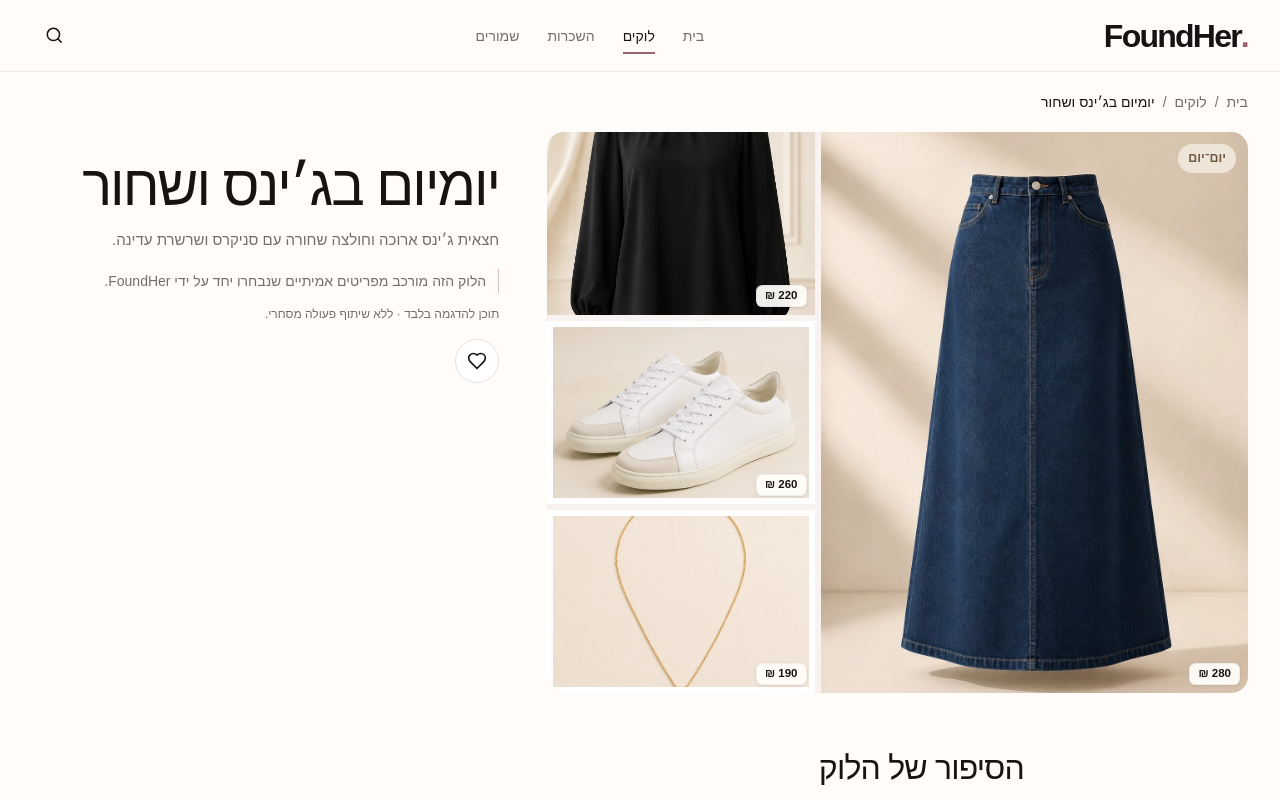
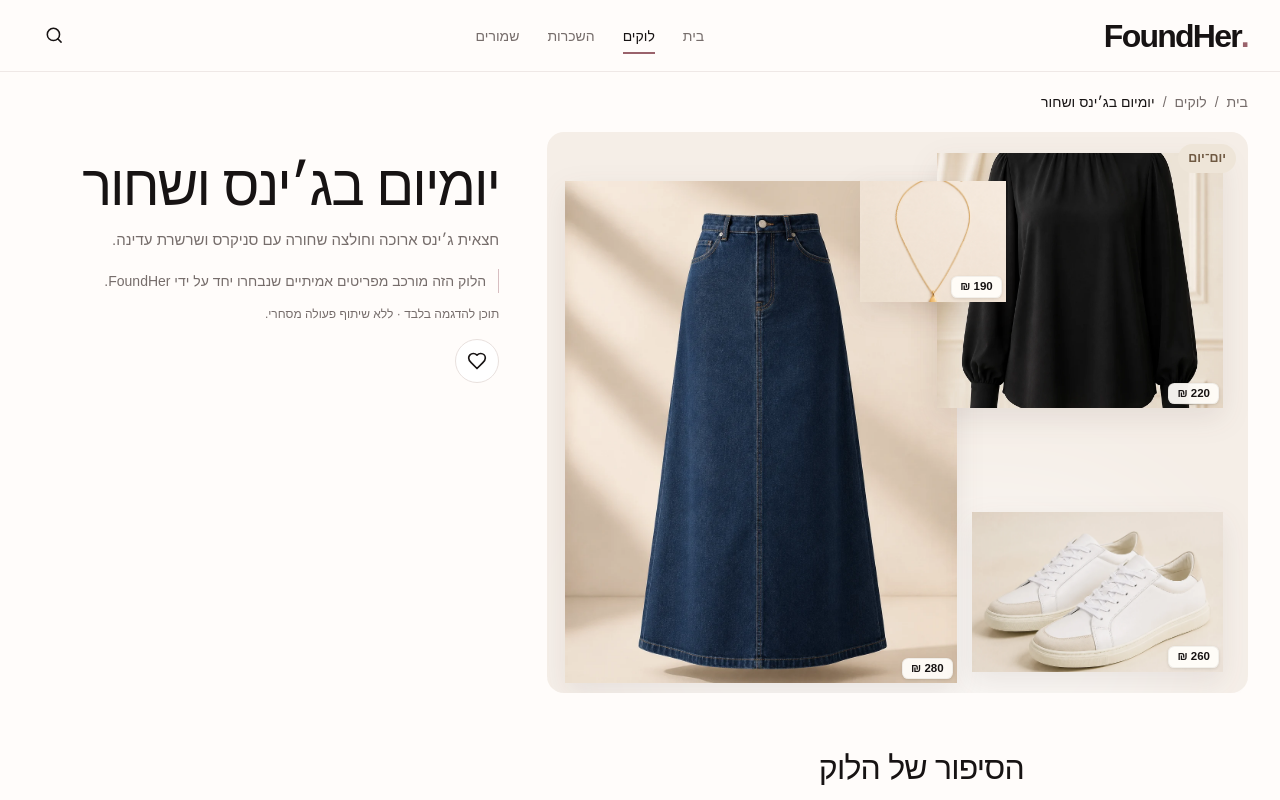
Before and after one commit to hodaya162/FoundHer, a Next.js app: page /looks/everyday-denim-and-black in a window 1280 px wide. Shown: the top 800 px of the page. Built offline with nearby package versions, Linux system fonts and the light colour scheme; no server answers.

Commit message:
feat: compose editorial Look moodboards

```diff
--- a/data/fixtures/looks.ts
+++ b/data/fixtures/looks.ts
@@ -25,16 +25,17 @@ export const looks = [
   {
     id: "look-natural-shabbat-layers",
     slug: "natural-shabbat-layers",
-    title: "שבת קיצית עדינה",
-    description: "שמלת שבת רכה עם נעליים ותכשיט בגוונים רגועים.",
-    story: "לוק שבת נשי שמחבר שמלה צנועה, נעלי סלינגבק ועגילי פנינה — כל פריט נשאר מוצג בתמונת המקור שלו.",
-    coverImage: { id: "natural-shabbat-cover", url: "/images/generated/looks/natural-shabbat-layers.webp", alt: "לוק שבת צנוע בגוונים טבעיים" },
+    title: "שבת קיצית בפרחים עדינים",
+    description: "חצאית מודפסת וחולצת קרם עם נעליים ועגילי פנינה.",
+    story: "לוק שבת צעיר ונשי שמחבר חצאית מקסי מודפסת, חולצת ריב קרמית, נעלי סלינגבק ועגילי פנינה — כל פריט נשאר מוצג בתמונת המקור שלו.",
+    coverImage: { id: "natural-shabbat-cover", url: "/images/generated/products/everyday-printed-maxi-skirt.webp", alt: "חצאית מקסי מודפסת ללוק שבת צעיר וצנוע" },
     items: [
-      { productId: "product-classic-shabbat-dress" },
+      { productId: "product-everyday-printed-maxi-skirt" },
+      { productId: "product-everyday-cream-ribbed-top" },
       { productId: "product-dusty-rose-slingbacks" },
       { productId: "product-pearl-drop-earrings" },
     ],
-    brandIds: ["brand-esti-belle"],
+    brandIds: ["brand-lidor-bar", "brand-esti-belle"],
     occasions: ["shabbat"],
     styleTags: ["classic", "romantic", "soft"],
     seasonTags: ["all_season"],
@@ -46,15 +47,16 @@ export const looks = [
     id: "look-soft-tailoring",
     slug: "soft-tailoring",
     title: "עבודה בקווים רכים",
-    description: "שמלה מחויטת עם נעלי בובה וצמיד זהב למראה עבודה מדויק.",
-    story: "מראה מסודר ליום עבודה שמחבר גזרה נקייה עם נעלי בובה שחורות וצמיד שרשרת עדין.",
-    coverImage: { id: "soft-tailoring-cover", url: "/images/generated/looks/soft-tailoring.webp", alt: "לוק צנוע בחייטות רכה" },
+    description: "חצאית זית וחולצה כחולה עם נעלי בובה וצמיד זהב.",
+    story: "מראה מסודר וצעיר ליום עבודה שמחבר חצאית מקסי זית, חולצה כחולה רכה, נעלי בובה שחורות וצמיד שרשרת עדין.",
+    coverImage: { id: "soft-tailoring-cover", url: "/images/generated/products/everyday-olive-maxi-skirt.webp", alt: "חצאית מקסי זית ללוק עבודה צעיר ומלוטש" },
     items: [
-      { productId: "product-tailored-midi-dress" },
+      { productId: "product-everyday-olive-maxi-skirt" },
+      { productId: "product-everyday-dusty-blue-blouse" },
       { productId: "product-black-ballet-flats" },
       { productId: "product-delicate-gold-chain-bracelet" },
     ],
-    brandIds: ["brand-naya-studio", "brand-shosh-designs", "brand-lidor-bar"],
+    brandIds: ["brand-shosh-designs", "brand-naya-studio", "brand-lidor-bar"],
     occasions: ["work"],
     styleTags: ["minimal", "modern", "soft"],
     seasonTags: ["all_season"],
@@ -66,15 +68,15 @@ export const looks = [
     id: "look-city-vacation-layers",
     slug: "city-vacation-layers",
     title: "חופשה עירונית בשכבות",
-    description: "שמלת קפלים, סנדלים שטוחים ושרשרת עדינה ליום של טיול.",
-    story: "Moodboard לחופשה עירונית שמחבר שמלת קפלים צנועה, סנדלים ושרשרת זהב — כל פריט מוצג מהמקור שלו ואינו צילום של לוק משולב.",
+    description: "שמלת קפלים, סנדלים שטוחים ועגילי כסף ליום של טיול.",
+    story: "Moodboard לחופשה עירונית שמחבר שמלת קפלים צנועה, סנדלים ועגילי חישוק כסופים — כל פריט מוצג מהמקור שלו ואינו צילום של לוק משולב.",
     coverImage: { id: "city-vacation-cover", url: "/images/generated/products/vacation-sage-maxi-dress.webp", alt: "שמלת מקסי צנועה בגוון מרווה ללוק חופשה עירוני" },
     items: [
       { productId: "product-pleated-modest-dress" },
       { productId: "product-tan-flat-sandals" },
-      { productId: "product-delicate-gold-pendant-necklace" },
+      { productId: "product-small-silver-hoop-earrings" },
     ],
-    brandIds: ["brand-lidor-bar", "brand-esti-belle"],
+    brandIds: ["brand-lidor-bar", "brand-naya-studio"],
     occasions: ["vacation"],
     styleTags: ["soft", "modern", "casual"],
     seasonTags: ["spring", "summer"],
@@ -103,6 +105,48 @@ export const looks = [
     createdAt: "2026-07-22T09:00:00.000Z",
   },
   {
+    id: "look-everyday-print-and-blue",
+    slug: "everyday-print-and-blue",
+    title: "יומיום בהדפס וכחול",
+    description: "חצאית מודפסת, חולצה כחולה, סניקרס וצמיד עדין.",
+    story: "לוק יומיומי צבעוני במידה שמחבר חצאית מקסי מודפסת עם חולצה כחולה, סניקרס שחורות וצמיד זהב — כל תמונת מוצר נשארת נפרדת.",
+    coverImage: { id: "everyday-print-and-blue-cover", url: "/images/generated/products/everyday-printed-maxi-skirt.webp", alt: "חצאית מקסי מודפסת ללוק יומיומי כחול" },
+    items: [
+      { productId: "product-everyday-printed-maxi-skirt" },
+      { productId: "product-everyday-dusty-blue-blouse" },
+      { productId: "product-black-canvas-sneakers" },
+      { productId: "product-delicate-gold-chain-bracelet" },
+    ],
+    brandIds: ["brand-lidor-bar", "brand-naya-studio", "brand-shosh-designs"],
+    occasions: ["everyday"],
+    styleTags: ["casual", "modern", "romantic"],
+    seasonTags: ["spring", "summer"],
+    featured: false,
+    isDemo: true,
+    createdAt: "2026-08-01T11:00:00.000Z",
+  },
+  {
+    id: "look-summer-event-classic",
+    slug: "summer-event-classic",
+    title: "יומיום בשכבות רכות",
+    description: "סט שכבות וחולצה שחורה עם סניקרס ושרשרת עדינה.",
+    story: "לוק יומיומי רך שמחבר סט שכבות צנוע עם חולצה שחורה, סניקרס לבנות ושרשרת זהב, בלי לייצר צילום מלאכותי של כל הפריטים יחד.",
+    coverImage: { id: "summer-event-look-cover", url: "/images/generated/looks/summer-event-classic.webp", alt: "לוק יומיומי צנוע בגוונים רכים" },
+    items: [
+      { productId: "product-layered-neutral-set" },
+      { productId: "product-everyday-black-modest-blouse" },
+      { productId: "product-everyday-white-sneakers" },
+      { productId: "product-delicate-gold-pendant-necklace" },
+    ],
+    brandIds: ["brand-shosh-designs", "brand-naya-studio", "brand-esti-belle"],
+    occasions: ["everyday"],
+    styleTags: ["casual", "classic", "soft"],
+    seasonTags: ["all_season"],
+    featured: true,
+    isDemo: true,
+    createdAt: "2026-08-01T11:10:00.000Z",
+  },
+  {
     id: "look-everyday-olive-and-cream",
     slug: "everyday-olive-and-cream",
     title: "יומיום בזית וקרם",
@@ -121,66 +165,25 @@ export const looks = [
     seasonTags: ["all_season"],
     featured: false,
     isDemo: true,
-    createdAt: "2026-08-01T11:00:00.000Z",
-  },
-  {
-    id: "look-everyday-print-and-blue",
-    slug: "everyday-print-and-blue",
-    title: "יומיום בהדפס וכחול",
-    description: "חצאית מודפסת, חולצה כחולה, סניקרס וצמיד עדין.",
-    story: "לוק יומיומי צבעוני במידה שמחבר חצאית מקסי מודפסת עם חולצה כחולה, סניקרס שחורות וצמיד זהב — כל תמונת מוצר נשארת נפרדת.",
-    coverImage: { id: "everyday-print-and-blue-cover", url: "/images/generated/products/everyday-printed-maxi-skirt.webp", alt: "חצאית מקסי מודפסת ללוק יומיומי כחול" },
-    items: [
-      { productId: "product-everyday-printed-maxi-skirt" },
-      { productId: "product-everyday-dusty-blue-blouse" },
-      { productId: "product-black-canvas-sneakers" },
-      { productId: "product-delicate-gold-chain-bracelet" },
-    ],
-    brandIds: ["brand-lidor-bar", "brand-naya-studio", "brand-shosh-designs"],
-    occasions: ["everyday"],
-    styleTags: ["casual", "modern", "romantic"],
-    seasonTags: ["spring", "summer"],
-    featured: false,
-    isDemo: true,
-    createdAt: "2026-08-01T11:10:00.000Z",
+    createdAt: "2026-07-28T10:00:00.000Z",
   },
   {
     id: "look-everyday-navy-polish",
     slug: "everyday-navy-polish",
     title: "יומיום בכחול עמוק",
-    description: "שמלת חולצה כחולה עם סניקרס ועגילי כסף למראה יומיומי מדויק.",
-    story: "לוק יומיומי נקי שמחבר שמלת חולצה צנועה, סניקרס לבנות ועגילי חישוק כסופים — כל פריט מוצג בתמונת המקור שלו.",
+    description: "שמלת חולצה כחולה עם נעלי בובה ועגילי פנינה למראה מדויק.",
+    story: "לוק יומיומי נקי שמחבר שמלת חולצה צנועה, נעלי בובה שחורות ועגילי פנינה — כל פריט מוצג בתמונת המקור שלו.",
     coverImage: { id: "everyday-navy-polish-cover", url: "/images/generated/products/everyday-navy-shirt-dress.webp", alt: "שמלת חולצה כחולה ללוק יומיומי צנוע" },
     items: [
       { productId: "product-everyday-navy-shirt-dress" },
-      { productId: "product-everyday-white-sneakers" },
-      { productId: "product-small-silver-hoop-earrings" },
+      { productId: "product-black-ballet-flats" },
+      { productId: "product-pearl-drop-earrings" },
     ],
-    brandIds: ["brand-naya-studio"],
+    brandIds: ["brand-naya-studio", "brand-esti-belle"],
     occasions: ["everyday"],
     styleTags: ["minimal", "modern", "classic"],
     seasonTags: ["all_season"],
     featured: false,
-    isDemo: true,
-    createdAt: "2026-07-28T10:00:00.000Z",
-  },
-  {
-    id: "look-summer-event-classic",
-    slug: "summer-event-classic",
-    title: "יומיום בקווים נקיים",
-    description: "סט שכבות נוח עם נעלי בובה ושרשרת עדינה ליום רגוע.",
-    story: "לוק יומיומי רך שמחבר סט שכבות צנוע עם נעלי בובה שחורות ושרשרת זהב, בלי לייצר צילום מלאכותי של כל הפריטים יחד.",
-    coverImage: { id: "summer-event-look-cover", url: "/images/generated/looks/summer-event-classic.webp", alt: "לוק יומיומי צנוע בגוונים רכים" },
-    items: [
-      { productId: "product-layered-neutral-set" },
-      { productId: "product-black-ballet-flats" },
-      { productId: "product-delicate-gold-pendant-necklace" },
-    ],
-    brandIds: ["brand-shosh-designs", "brand-esti-belle"],
-    occasions: ["everyday"],
-    styleTags: ["casual", "classic", "soft"],
-    seasonTags: ["all_season"],
-    featured: true,
     isDemo: true,
     createdAt: "2026-07-10T09:00:00.000Z",
   },
--- a/features/looks/components/look-card.tsx
+++ b/features/looks/components/look-card.tsx
@@ -14,10 +14,10 @@ type LookCardProps = {
   model: LookCardModel;
   priority?: boolean;
   presentation?: "standard" | "editorial";
-  collageVariant?: "editorial-a" | "editorial-b";
+  collageVariant?: "board-separates" | "board-layered" | "board-dress";
 };
 
-export function LookCard({ collageVariant = "editorial-a", headingLevel = 2, model, presentation = "standard", priority = false }: LookCardProps) {
+export function LookCard({ collageVariant = "board-separates", headingLevel = 2, model, presentation = "standard", priority = false }: LookCardProps) {
   const { look, products } = model;
   const Heading = headingLevel === 2 ? "h2" : "h3";
   const href = `/looks/${look.slug}`;
--- a/features/looks/components/look-details.tsx
+++ b/features/looks/components/look-details.tsx
@@ -20,7 +20,14 @@ export function LookDetails({ details }: LookDetailsProps) {
         <LookBreadcrumbs lookTitle={look.title} />
         <div className="grid items-start gap-6 lg:grid-cols-[minmax(0,1.2fr)_minmax(19rem,0.8fr)] lg:gap-12">
           <div className="relative">
-            <LookProductCollage items={products} priority linkItems showPrices layout="editorial-a" className="aspect-[4/3] lg:aspect-[5/4]" />
+            <LookProductCollage
+              items={products}
+              priority
+              linkItems
+              showPrices
+              layout={products[0]?.product.categoryId === "category-dresses" || products[0]?.product.type !== "purchase" ? "board-dress" : "board-separates"}
+              className="aspect-[4/3] lg:aspect-[5/4]"
+            />
             <LookTags look={look} compact className="pointer-events-none absolute start-3 top-3 z-10 [&>span]:px-2.5 [&>span]:py-1.5 [&>span]:text-[0.78rem]" />
           </div>
           <header className="space-y-4 lg:sticky lg:top-[calc(var(--desktop-header-height)+2rem)] lg:py-6">
--- a/features/looks/components/look-product-collage.tsx
+++ b/features/looks/components/look-product-collage.tsx
@@ -12,7 +12,7 @@ type LookProductCollageProps = {
   linkItems?: boolean;
   showPrices?: boolean;
   className?: string;
-  layout?: "grid" | "editorial-a" | "editorial-b";
+  layout?: "grid" | "board-separates" | "board-layered" | "board-dress";
 };
 
 const gridByCount: Record<number, string> = {
@@ -22,11 +22,28 @@ const gridByCount: Record<number, string> = {
   5: "grid-cols-6 grid-rows-2 [&>*:nth-child(-n+3)]:col-span-2 [&>*:nth-child(n+4)]:col-span-3",
 };
 
-const secondaryGridByCount: Record<number, string> = {
-  1: "grid-cols-1 grid-rows-1",
-  2: "grid-cols-1 grid-rows-2",
-  3: "grid-cols-1 grid-rows-3",
-  4: "grid-cols-2 grid-rows-2",
+const boardPositions = {
+  "board-separates": [
+    "end-[2%] bottom-[1%] h-[91%] w-[57%]",
+    "start-[3%] top-[3%] h-[47%] w-[42%]",
+    "start-[3%] bottom-[3%] h-[30%] w-[37%]",
+    "start-[34%] top-[8%] h-[23%] w-[22%]",
+    "start-[35%] bottom-[9%] h-[22%] w-[21%]",
+  ],
+  "board-layered": [
+    "start-[2%] bottom-[1%] h-[90%] w-[57%]",
+    "end-[3%] top-[3%] h-[44%] w-[42%]",
+    "end-[3%] bottom-[3%] h-[29%] w-[37%]",
+    "end-[35%] top-[9%] h-[22%] w-[21%]",
+    "end-[34%] bottom-[9%] h-[22%] w-[21%]",
+  ],
+  "board-dress": [
+    "end-[14%] bottom-[1%] h-[96%] w-[65%]",
+    "start-[2%] bottom-[5%] h-[30%] w-[34%]",
+    "start-[3%] top-[7%] h-[25%] w-[28%]",
+    "end-[1%] top-[4%] h-[30%] w-[28%]",
+    "start-[33%] top-[5%] h-[20%] w-[20%]",
+  ],
 };
 
 export function LookProductCollage({ className, items, layout = "grid", linkItems = false, priority = false, showPrices = false }: LookProductCollageProps) {
@@ -36,6 +53,9 @@ export function LookProductCollage({ className, items, layout = "grid", linkItem
   function renderItem(item: LookProductItem, index: number) {
     const amount = item.product.type === "purchase" ? item.product.price : item.product.rentalPrice;
     const preserveSilhouette = item.product.categoryId === "category-shoes" || item.product.categoryId === "category-jewelry";
+    const productOnlySource = preserveSilhouette
+      || (item.image.url.startsWith("/images/generated/products/") && !item.image.url.endsWith("classic-shabbat-dress.webp"))
+      || item.image.url.endsWith("mauve-romantic-evening-gown.webp");
     const content = (
       <>
         <Image
@@ -46,7 +66,9 @@ export function LookProductCollage({ className, items, layout = "grid", linkItem
           sizes={layout === "grid" ? "(max-width: 639px) 42vw, (max-width: 1023px) 28vw, 18vw" : "(max-width: 767px) 62vw, 34vw"}
           className={cn(
             "transition-transform duration-300 group-hover:scale-[1.025]",
-            preserveSilhouette ? "object-contain p-1.5" : "object-cover",
+            layout === "grid"
+              ? preserveSilhouette ? "object-contain p-1.5" : "object-cover"
+              : productOnlySource ? "object-contain p-1 mix-blend-multiply" : "object-cover [mask-image:linear-gradient(to_bottom,black_86%,transparent)]",
           )}
         />
         {showPrices ? (
@@ -58,31 +80,29 @@ export function LookProductCollage({ className, items, layout = "grid", linkItem
     );
 
     return linkItems ? (
-      <Link key={item.product.id} href={item.href} className="group relative block h-full min-h-0 overflow-hidden bg-surface" aria-label={`פתיחת הפריט ${item.product.name}`}>
+      <Link key={item.product.id} href={item.href} className={cn("group relative block h-full min-h-0 overflow-hidden", layout === "grid" ? "bg-surface" : "bg-transparent")} aria-label={`פתיחת הפריט ${item.product.name}`}>
         {content}
       </Link>
     ) : (
-      <div key={item.product.id} className="group relative h-full min-h-0 overflow-hidden bg-surface">
+      <div key={item.product.id} className={cn("group relative h-full min-h-0 overflow-hidden", layout === "grid" ? "bg-surface" : "bg-transparent")}>
         {content}
       </div>
     );
   }
 
   if (layout !== "grid" && visibleItems.length > 1) {
-    const secondaryItems = visibleItems.slice(1);
+    const positions = boardPositions[layout];
     return (
       <div
-        className={cn(
-          "flex aspect-[6/5] max-h-[305px] gap-1.5 overflow-hidden rounded-[1.05rem] bg-surface-muted md:aspect-[4/3] md:max-h-none",
-          layout === "editorial-b" ? "flex-row-reverse" : "flex-row",
-          className,
-        )}
+        className={cn("relative isolate aspect-[6/5] max-h-[305px] overflow-hidden rounded-[1.05rem] bg-[#f5eee7] md:aspect-[4/3] md:max-h-none", className)}
         aria-label="Moodboard של פריטים מקוריים ונפרדים המרכיבים את הלוק"
       >
-        <div className="relative basis-[61%] overflow-hidden">{renderItem(visibleItems[0], 0)}</div>
-        <div className={cn("grid min-w-0 flex-1 gap-1.5", secondaryGridByCount[secondaryItems.length] ?? "grid-cols-2 grid-rows-2")}>
-          {secondaryItems.map((item, index) => renderItem(item, index + 1))}
-        </div>
+        <div aria-hidden className="absolute inset-x-[8%] bottom-[-20%] h-[55%] rounded-full bg-white/55 blur-3xl" />
+        {visibleItems.map((item, index) => (
+          <div key={item.product.id} className={cn("absolute z-[1] drop-shadow-[0_10px_14px_rgba(70,49,39,0.09)]", positions[index])}>
+            {renderItem(item, index)}
+          </div>
+        ))}
       </div>
     );
   }
```
Also changed, not shown: features/looks/components/look-grid.tsx (+9 -3 lines), scripts/test-looks.ts (+15 -0 lines), 1 other file (tests, documents, lock files or other folders).
